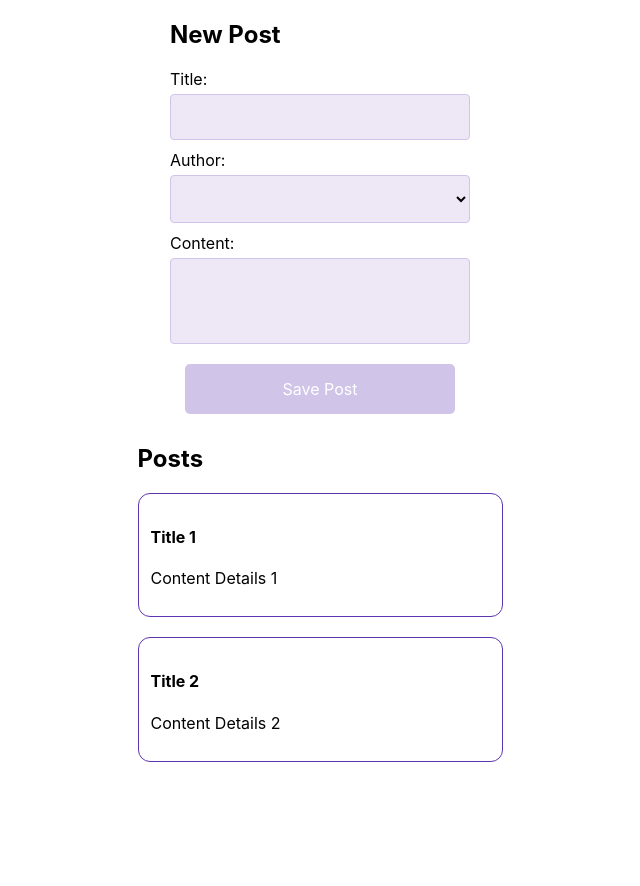
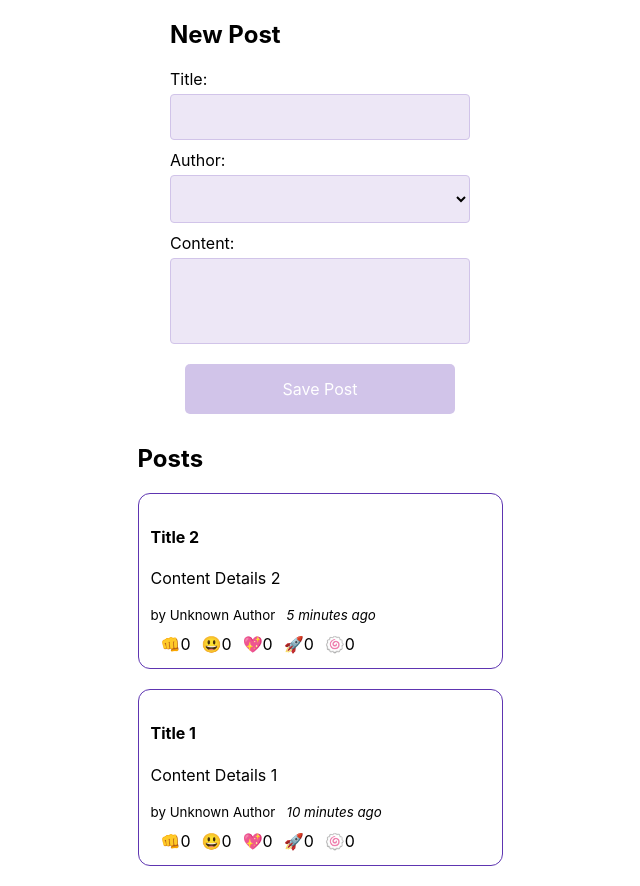
Before and after one commit to Dhannyphantom/redux-tutorial, a React (Create React App) app: page / in a window 1280 px wide. Shown: the whole page, without its empty margins (320-960 px from the left). Before the commit the page ends 800 px from the top, so only its background shows below. Built offline with nearby package versions, Linux system fonts and the light colour scheme.

Commit message:
Added PostAuthor,TimeAgo, PostReaction logic to the Blog posts

```diff
--- a/src/App.css
+++ b/src/App.css
@@ -83,3 +83,8 @@ label {
   display: flex;
   flex-direction: row;
 }
+
+.emoji {
+  margin: 10px 1px 2px 10px;
+  cursor: pointer;
+}
--- /dev/null
+++ b/src/logic/posts/PostAuthor.js
@@ -0,0 +1,12 @@
+import React from "react";
+import { useSelector } from "react-redux";
+import { usersSelector } from "../users/usersSlice";
+
+const PostAuthor = ({ userId }) => {
+  console.log(userId);
+  const users = useSelector(usersSelector);
+  const user = users.find((usr) => usr.id === userId);
+  return <span>by {user?.name ?? "Unknown Author"} </span>;
+};
+
+export default PostAuthor;
--- /dev/null
+++ b/src/logic/posts/PostReactions.js
@@ -0,0 +1,30 @@
+import React from "react";
+import { useDispatch } from "react-redux";
+import { updateReaction } from "./postSlice";
+
+const reactions_lookup = {
+  thumb: "👊",
+  wow: "😃",
+  heart: "💖",
+  rocket: "🚀",
+  coffee: "🍥",
+};
+
+const PostReactions = ({ reactions, postId }) => {
+  const dispatch = useDispatch();
+  const renderReactions = Object.entries(reactions).map(([emoji, reaction]) => {
+    return (
+      <div
+        onClick={() => dispatch(updateReaction({ reaction: emoji, postId }))}
+        className="row emoji"
+      >
+        <span> {reactions_lookup[emoji]} </span>
+        <span> {reaction} </span>
+      </div>
+    );
+  });
+
+  return <div className="row">{renderReactions}</div>;
+};
+
+export default PostReactions;
--- a/src/logic/posts/PostRender.js
+++ b/src/logic/posts/PostRender.js
@@ -1,15 +1,25 @@
 import React from "react";
 import { useSelector } from "react-redux";
+import PostAuthor from "./PostAuthor";
+import PostReactions from "./PostReactions";
 import { postsSelector } from "./postSlice";
+import TimeAgo from "./TimeAgo";
 
 const PostRender = () => {
   const posts = useSelector(postsSelector);
 
-  const renderPosts = posts.map((post, idx) => {
+  const orderedPosts = [...posts].sort((a, b) => b.date.localeCompare(a.date));
+
+  const renderPosts = orderedPosts.map((post, idx) => {
     return (
       <article key={post.id}>
         <h4> {post.title} </h4>
         <p> {post.content.substring(0, 100)} </p>
+        <small>
+          <PostAuthor userId={post.userId} />
+          <TimeAgo timestamp={post.date} />
+        </small>
+        <PostReactions reactions={post.reactions} postId={post.id} />
       </article>
     );
   });
--- /dev/null
+++ b/src/logic/posts/TimeAgo.js
@@ -0,0 +1,14 @@
+import React from "react";
+import { parseISO, formatDistanceToNow } from "date-fns";
+
+const TimeAgo = ({ timestamp }) => {
+  const date = parseISO(timestamp);
+  const date_str = formatDistanceToNow(date);
+  return (
+    <span>
+      &nbsp; <i>{date_str} ago</i>
+    </span>
+  );
+};
+
+export default TimeAgo;
--- a/src/logic/posts/postSlice.js
+++ b/src/logic/posts/postSlice.js
@@ -1,15 +1,28 @@
 import { createSlice, nanoid } from "@reduxjs/toolkit";
+import { sub } from "date-fns";
+
+const reactions_obj = {
+  thumb: 0, //👊
+  wow: 0, //😃
+  heart: 0, // 💖
+  rocket: 0, //🚀
+  coffee: 0, // 🍥
+};
 
 const initialState = [
   {
     id: nanoid(),
     title: "Title 1",
     content: "Content Details 1",
+    reactions: reactions_obj,
+    date: sub(new Date(), { minutes: 10 }).toISOString(),
   },
   {
     id: nanoid(),
     title: "Title 2",
+    reactions: reactions_obj,
     content: "Content Details 2",
+    date: sub(new Date(), { minutes: 5 }).toISOString(),
   },
 ];
 
@@ -23,14 +36,28 @@ const postSlice = createSlice({
       },
       prepare(form) {
         return {
-          payload: { ...form, id: nanoid() },
+          payload: {
+            ...form,
+            reactions: reactions_obj,
+            id: nanoid(),
+            date: new Date().toISOString(),
+          },
         };
       },
+    },
+    updateReaction(state, action) {
+      const { postId, reaction } = action.payload;
+
+      const post = state.find((post_data) => post_data.id === postId);
+
+      if (post) {
+        post.reactions[reaction]++;
+      }
     },
   },
 });
 
-export const { addNewPost } = postSlice.actions;
+export const { addNewPost, updateReaction } = postSlice.actions;
 export const postsSelector = (state) => state.posts;
 
 export default postSlice.reducer;
```
